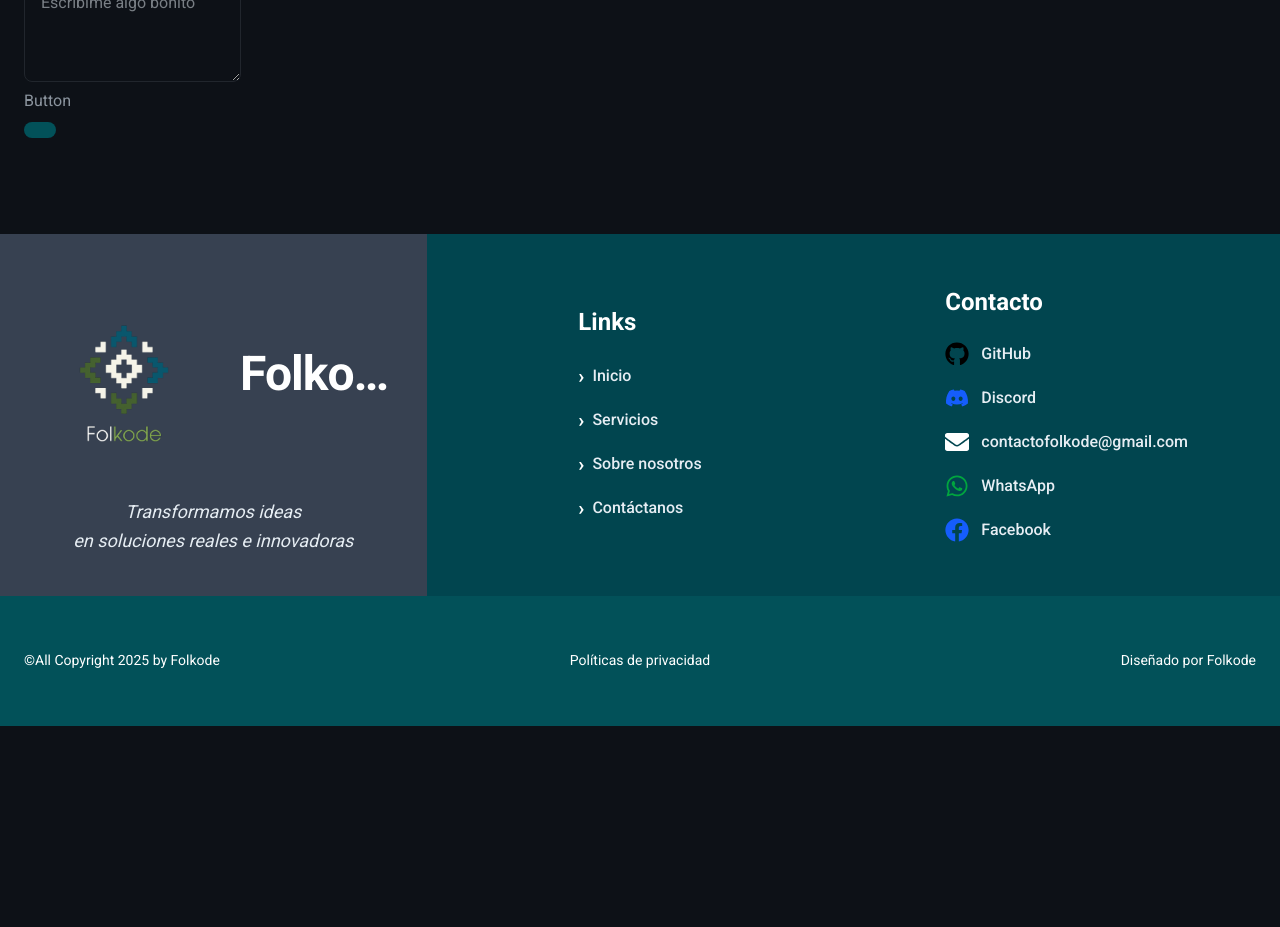
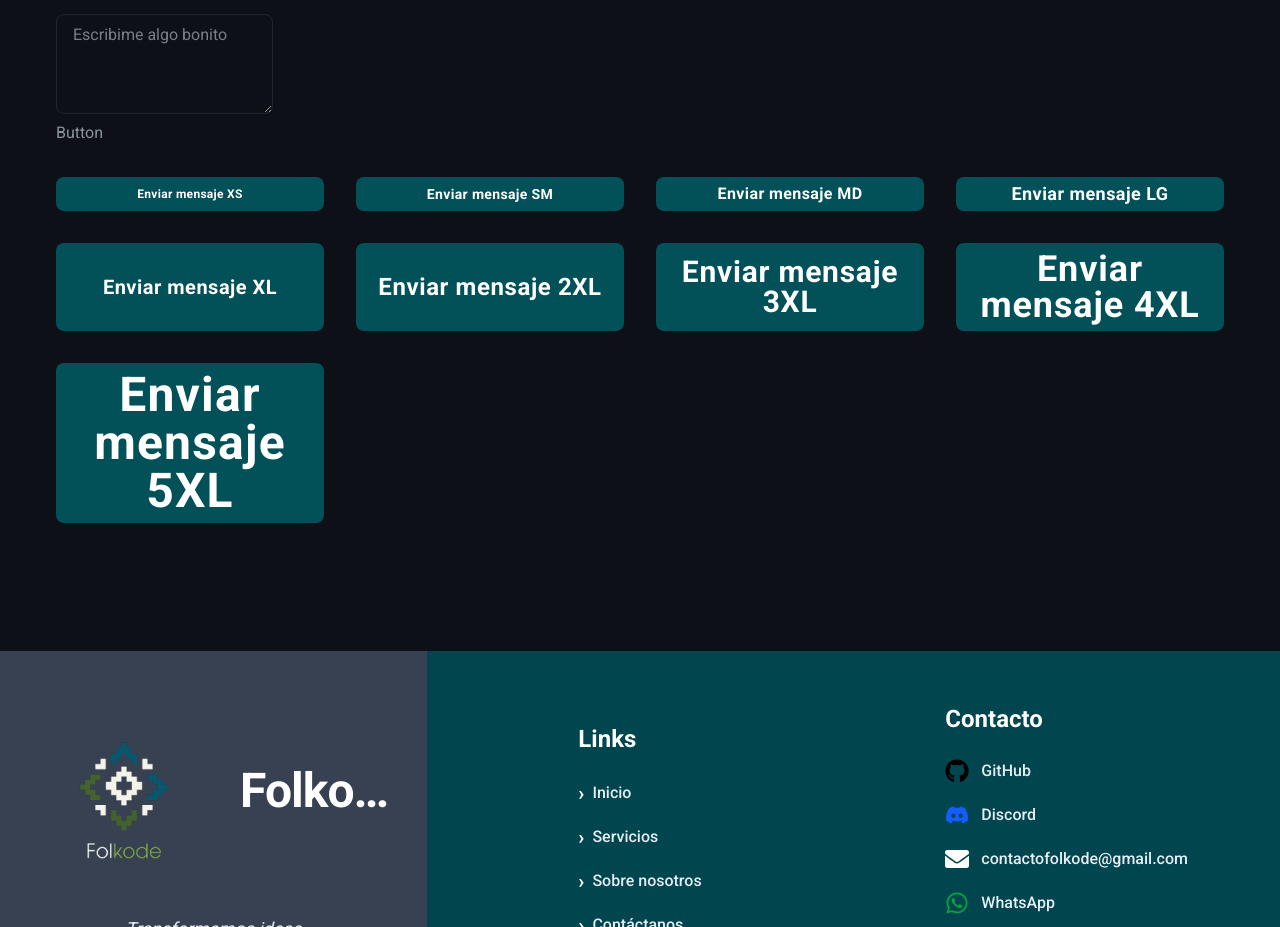
Before and after one commit to OGabrielSosa/LandingPage, a Next.js app: page / in a window 1280 px wide. Shown: the part 1360-2287 px from the top of the page. Before the commit the page ends 2086 px from the top, so only its background shows below. Built offline with nearby package versions, Linux system fonts and the light colour scheme.

Commit message:
Agrega ejemplos de todos los tamaños de botón con mensaje "Enviar mensaje" en la landing page Aplica separación y alineación con grid para mostrar los botones correctamente Añade clase cursor-pointer para mejorar la experiencia de usuario en los botones

```diff
--- a/next.config.ts
+++ b/next.config.ts
@@ -1,5 +1,4 @@
-export default {
-  experimental: {
-    forceSwcTransforms: true,
-  },
+const nextConfig = {
 };
+
+export default nextConfig;
--- a/src/app/globals.css
+++ b/src/app/globals.css
@@ -321,9 +321,46 @@
     background-color: var(--color-accent-hover);
   }
 
+  /* Tamaños para botones personalizados */
+.btn-size-xs {
+  padding: 0.25rem 0.5rem;   /* px-2 py-1 */
+  font-size: 0.75rem;        /* text-xs */
+}
+.btn-size-sm {
+  padding: 0.375rem 0.75rem; /* px-3 py-1.5 */
+  font-size: 0.875rem;       /* text-sm */
+}
+.btn-size-md {
+  padding: 0.5rem 1rem;      /* px-4 py-2 */
+  font-size: 1rem;           /* text-base */
+}
+.btn-size-lg {
+  padding: 0.75rem 1.5rem;   /* px-6 py-3 */
+  font-size: 1.125rem;       /* text-lg */
+}
+.btn-size-xl {
+  padding: 1rem 2rem;        /* px-8 py-4 */
+  font-size: 1.25rem;        /* text-xl */
+}
+.btn-size-2xl {
+  padding: 1.25rem 2.5rem;   /* px-10 py-5 */
+  font-size: 1.5rem;         /* text-2xl */
+}
+.btn-size-3xl {
+  padding: 1.5rem 3rem;      /* px-12 py-6 */
+  font-size: 1.875rem;       /* text-3xl */
+}
+.btn-size-4xl {
+  padding: 1.75rem 3.5rem;   /* px-14 py-7 */
+  font-size: 2.25rem;        /* text-4xl */
+}
+.btn-size-5xl {
+  padding: 2rem 4rem;        /* px-16 py-8 */
+  font-size: 3rem;           /* text-5xl */
+}
 
 
-  /* Responsivo para títulos */
+/* Responsivo para títulos */
   @media (max-width: 768px) {
     .text-h1 {
       font-size: 2.5rem; /* 40px */
--- a/src/app/page.tsx
+++ b/src/app/page.tsx
@@ -7,10 +7,10 @@ import Textarea from "@/ui/Textarea";
 
 export default function Home() {
   return (
-    <main className="min-h-screen">
+    <main className="min-h-screen flex flex-col gap-6 items-start p-8">
       <div className="container mx-auto px-6 py-24">
+        <HeroSection />
         <Desplegable />
-        <HeroSection />
         <AboutSection />
         <p>Input y Textarea</p>
         <Input/>
@@ -18,8 +18,17 @@ export default function Home() {
         <br />
         <Textarea/>
         <p>Button</p>
-        <Button/>
-
+        <div className="grid grid-cols-2 md:grid-cols-3 lg:grid-cols-4 gap-8 mt-8">
+          <Button className="btn-size-xs cursor-pointer">Enviar mensaje XS</Button>
+          <Button className="btn-size-sm cursor-pointer">Enviar mensaje SM</Button>
+          <Button className="btn-size-md cursor-pointer">Enviar mensaje MD</Button>
+          <Button className="btn-size-lg cursor-pointer">Enviar mensaje LG</Button>
+          <Button className="btn-size-xl cursor-pointer">Enviar mensaje XL</Button>
+          <Button className="btn-size-2xl cursor-pointer">Enviar mensaje 2XL</Button>
+          <Button className="btn-size-3xl cursor-pointer">Enviar mensaje 3XL</Button>
+          <Button className="btn-size-4xl cursor-pointer">Enviar mensaje 4XL</Button>
+          <Button className="btn-size-5xl cursor-pointer">Enviar mensaje 5XL</Button>
+        </div>
       </div>
     </main>
   );
```
